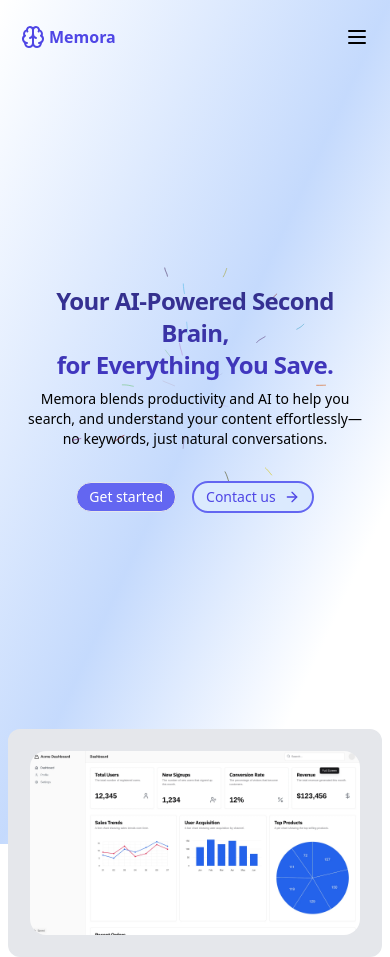
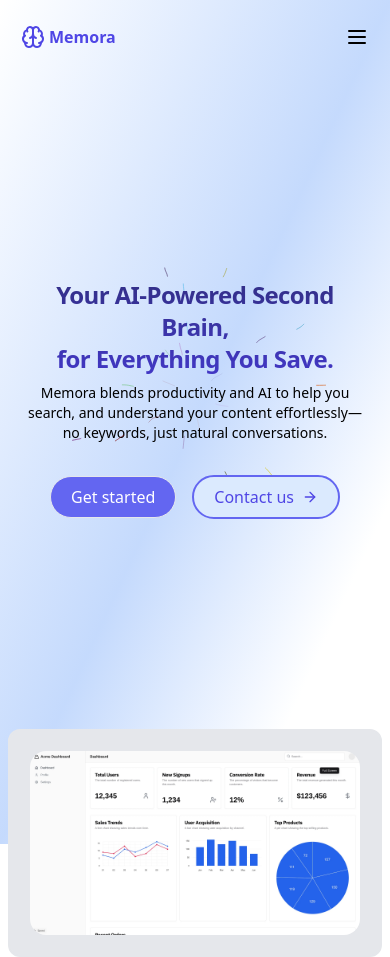
Before and after one commit to yasir5405/typescript-frontend-second-brain, a React (Vite) app: page / in a window 390 px wide. Built offline with nearby package versions, Linux system fonts and the light colour scheme.

Commit message:
removed diff buttons from landing page

```diff
--- a/src/pages/Home.tsx
+++ b/src/pages/Home.tsx
@@ -19,25 +19,13 @@
           <div className="w-full flex items-center justify-center mt-8 gap-4">
             <Button
               text="Get started"
-              className="hover:bg-indigo-600 duration-200 ease-linear hidden md:flex"
-            />
-            <Button
-              text="Get started"
-              className="hover:bg-indigo-600 duration-200 ease-linear md:hidden"
-              size="sm"
+              className="hover:bg-indigo-600 duration-200 ease-linear"
             />
             <Button
               text="Contact us"
               variant="secondary"
-              className="border-2 border-indigo-500 hidden md:flex"
+              className="border-2 border-indigo-500"
               endIcon={<ArrowRight size={16} />}
-            />
-            <Button
-              text="Contact us"
-              variant="secondary"
-              className="border-2 border-indigo-500 flex md:hidden"
-              endIcon={<ArrowRight size={16} />}
-              size="sm"
             />
           </div>
         </BackgroundLines>
```
